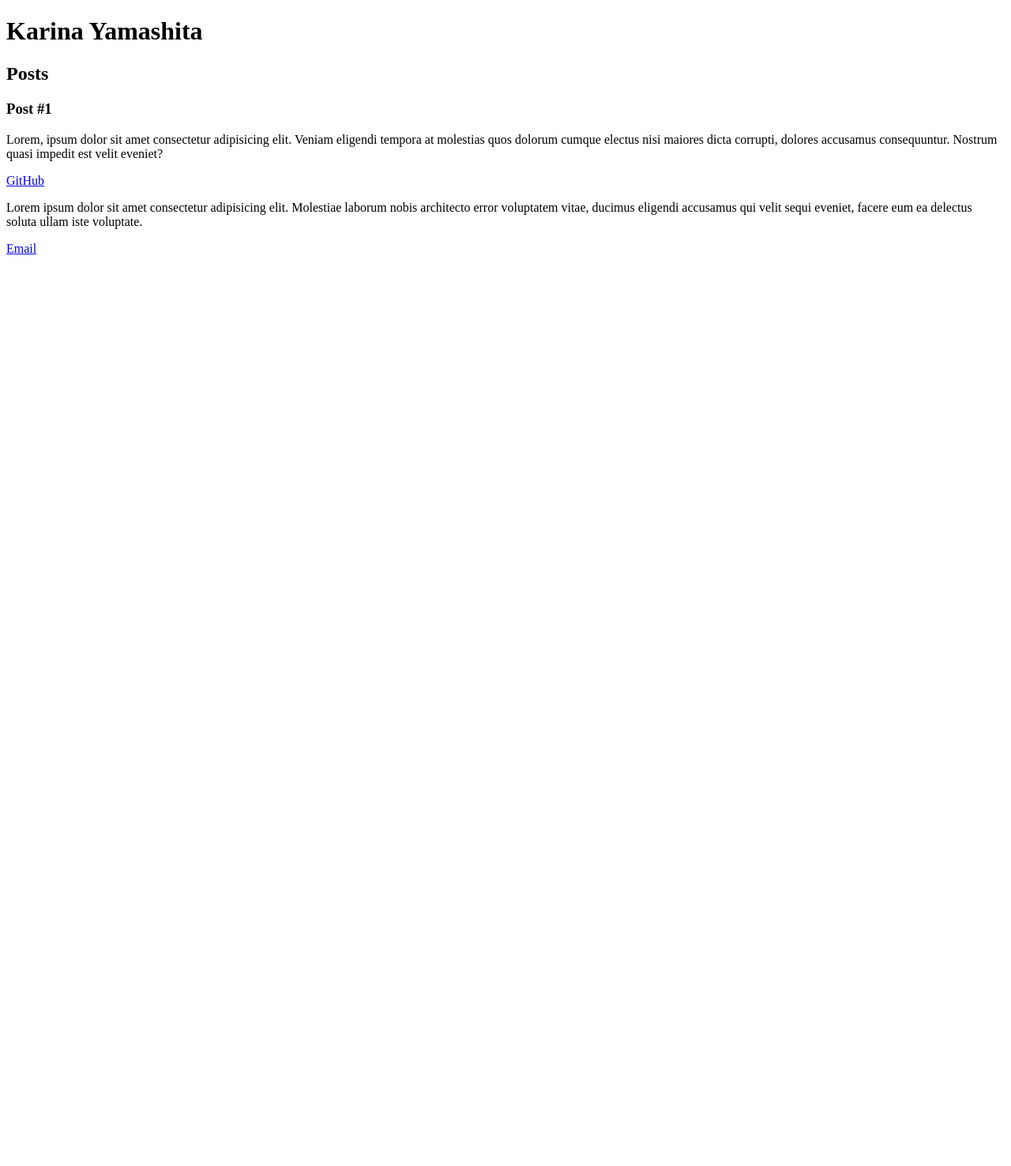
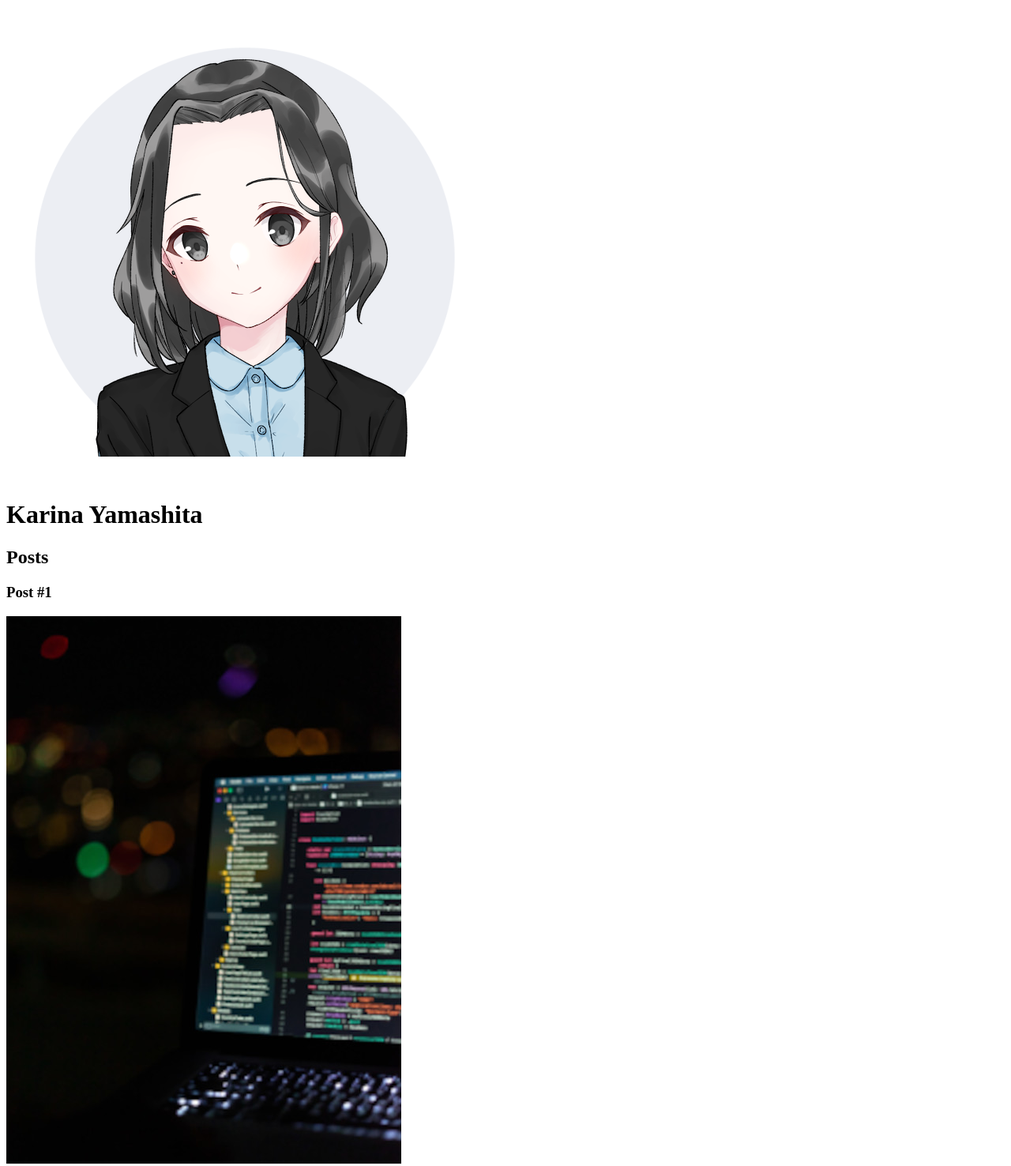
Before and after one commit to KarinaYamashita/Study_HTML, a plain HTML site: page index.html in a window 1280 px wide. Shown: the top 1476 px of the page at 79% size. Before the commit the page ends 800 px from the top, so only its background shows below. Drawn offline with Linux system fonts and the light colour scheme.

Commit message:
Exercitando o uso da tag img

```diff
--- a/index.html
+++ b/index.html
@@ -6,6 +6,7 @@
     </head>
     <body>
         <header>
+            <img src="image/avatar.png" alt="Avatar de Karina Yamashita no estilo anime">
         <h1> Karina Yamashita</h1>
         </header>
         <section>
@@ -15,6 +16,8 @@
             <article>
                 <header>
                     <h3>Post #1</h3>
+                    <img src="image/HTML_code.jpg" alt="Notebook onde na tela é apresentada uma IDE onde foi realizada uma codificação em HTML">
+                </header>
                     <p>Lorem, ipsum dolor sit amet consectetur adipisicing elit.
                         Veniam eligendi tempora at molestias quos dolorum cumque
                         electus nisi maiores dicta corrupti, dolores accusamus consequuntur.
@@ -25,7 +28,7 @@
                         Molestiae laborum nobis architecto error voluptatem vitae,
                         ducimus eligendi accusamus qui velit sequi eveniet, facere eum ea delectus soluta ullam iste voluptate.
                     </p>
-                </header>
+
             </article>
         </section>
         <footer><a href="mailto:karina.hoshi@gmail.com">Email</a></footer>
```
Also changed, not shown: image/HTML_code.jpg (added), image/avatar.png (added).
